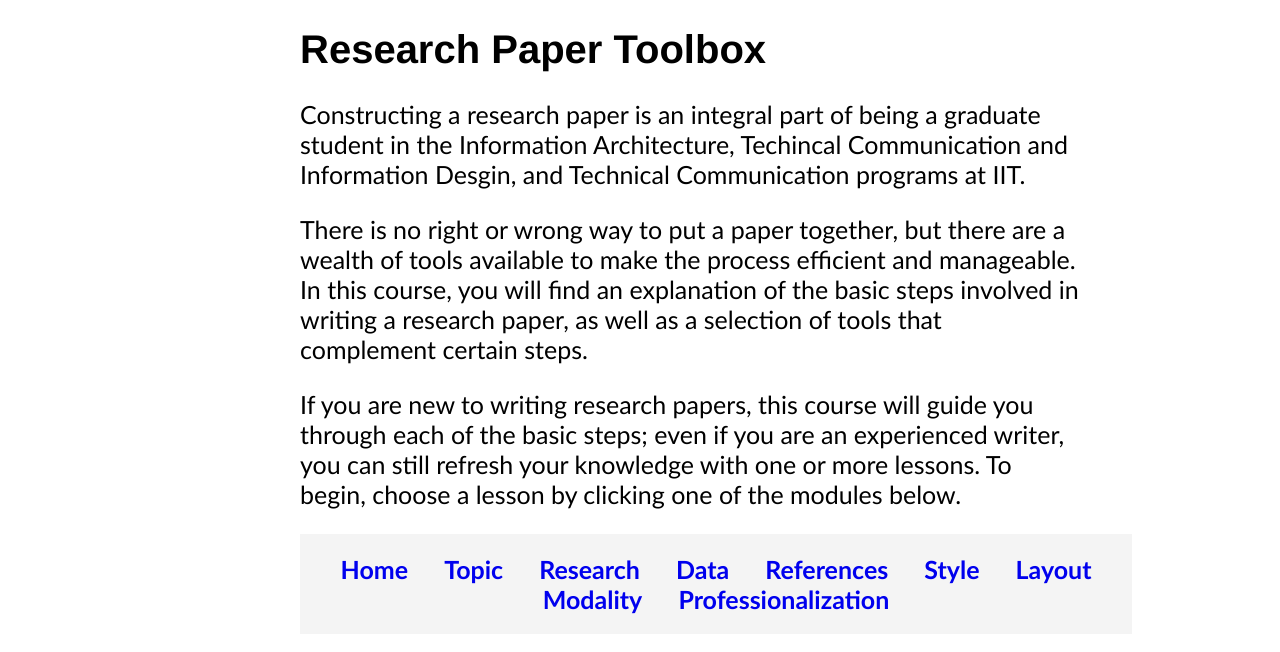
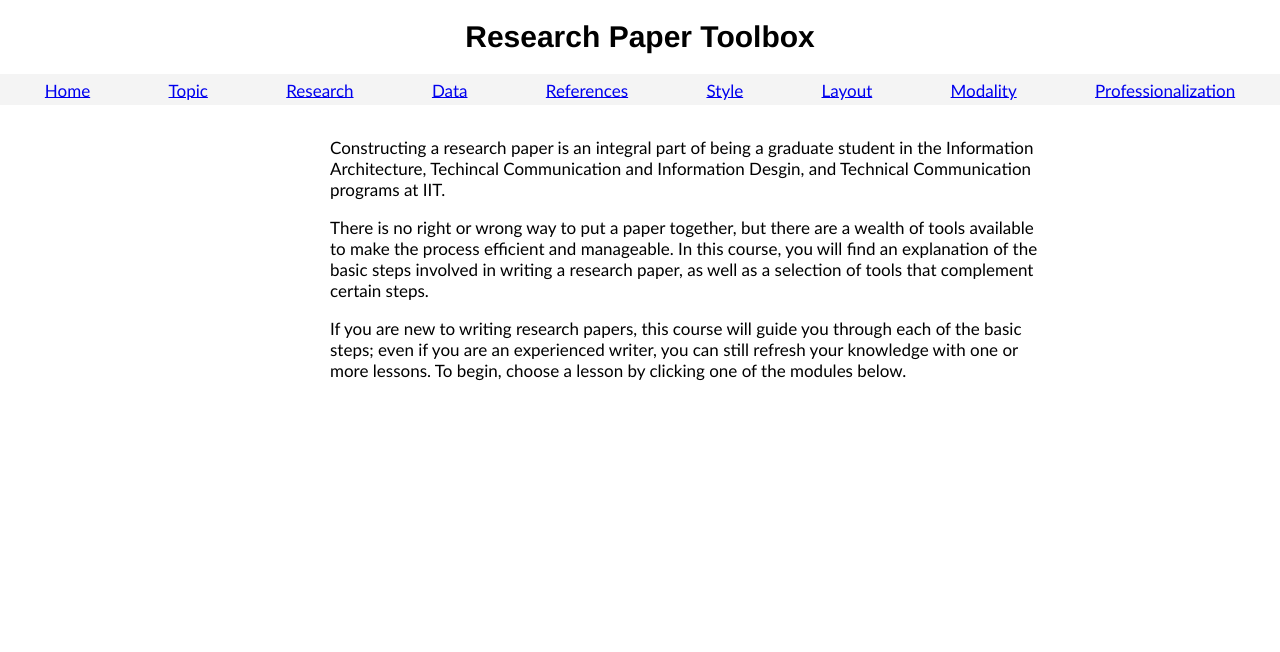
Before and after one commit to DavidKN10/COM421-project, a plain HTML site: page index.html in a window 1280 px wide. Drawn offline with Linux system fonts and the light colour scheme.

Commit message:
modified text size and nav bar

```diff
--- a/css/style.css
+++ b/css/style.css
@@ -1,37 +1,49 @@
-nav {
-  background-color: #f4f4f4;
+header {
+  position: fixed;
+  top: 0;
+  left: 0;
+  width: 100%;
+  z-index: 1000;
+  margin-left: auto;
+  margin-right: auto;
   text-align: center;
-  padding: 20px 0;
-  width: 65%;
-  position: fixed;
-  z-index: 1000;
-  display: flex;
-  align-items: center;
-  justify-content: center;
+}
+
+main {
+  position: relative;
+  top: 120px;
+  width: 720px;
+  margin-left: auto;
+  margin-right: auto;
+  font-family: "Gill Sans", sans-serif;
 }
 
 nav ul {
   list-style: none;
-  margin: 0;
-  padding: 0;
+  text-align: center;
   justify-content: center;
-  font-family: "Gill Sans", sans-serif;
+  padding-left: 0px;
+  background-color: #f4f4f4;
+  padding: 5px 0px 5px 0px;
 }
 
-nav li {
+nav ul li {
   display: inline-block;
-  margin: 0 15px;
   font-family: "Gill Sans", sans-serif;
+  margin: 0 20px;
 }
 
 nav a {
-  text-decoration: none;
-  font-weight: bold;
   font-family: "Gill Sans", sans-serif;
-  font-size: 25px;
+  padding: .5em 1em;
 }
 
-nav a:hover {
+li.active a{
+  font-family: "Gill Sans", sans-serif;
+  font-weight: 900;
+}
+
+ul li a:hover {
   text-decoration: underline;
 }
 
@@ -53,12 +65,12 @@ nav a:hover {
 }
 
 .sidenav ul {
- font-size: 18px;
+ font-size: 17px;
   font-family: "Gill Sans", sans-serif;
 }
 
 .sidenav p {
-  font-size: 20px;
+  font-size: 17px;
   font-family: "Gill Sans", sans-serif;
 }
 
@@ -68,38 +80,38 @@ body {
 }
 
 h1 {
- font-size: 40px;
+ font-size: 30px;
  font-family: Helvetica, sans-serif;
 }
 
 h2 {
- font-size: 30px;
+ font-size: 25px;
  font-family: Helvetica, sans-serif;
 }
 
 h3 {
-  font-size: 25px;
+  font-size: 20px;
   font-family: "Gill Sans", sans-serif;
 }
 
 p {
-  font-size: 25px;
+  font-size: 17px;
   font-family: "Gill Sans", sans-serif;
 }
 
 ul {
-  font-size: 25px;
+  font-size: 17px;
   font-family: "Gill Sans", sans-serif;
 }
 
 ol {
-  font-size: 25px;
+  font-size: 17px;
   font-family: "Gill Sans", sans-serif;
 }
 
 .icon {
-  width: 100px;
-  height: 100px;
+  width: 70px;
+  height: 70px;
 }
 
 .icon-container {
--- a/index.html
+++ b/index.html
@@ -9,9 +9,27 @@
   </head>
 
   <body>
+    <header>
 
     <h1>Research Paper Toolbox</h1>
 
+    <nav>
+      <ul>
+        <li><a href="index.html">Home</a></li>
+        <li><a href="placeholder.html">Topic</a></li>
+        <li><a href="research\research.html">Research</a></li>
+        <li><a href="data\data.html">Data</a></li>
+        <li><a href="placeholder.html">References</a></li>
+        <li><a href="placeholder.html">Style</a></li>
+        <li><a href="placeholder.html">Layout</a></li>
+        <li><a href="placeholder.html">Modality</a></li>
+        <li><a href="placeholder.html">Professionalization</a></li>
+      </ul>
+    </nav>
+
+    </header>
+
+    <main>
       <p>Constructing a research paper is an integral part of being a graduate student in the
       Information Architecture, Techincal Communication and Information Desgin, and Technical
       Communication programs at IIT.</p>
@@ -25,20 +43,7 @@
       of the basic steps; even if you are an experienced writer, you can still refresh your
       knowledge with one or more lessons. To begin, choose a lesson by clicking one of the
       modules below.</p>
-
-    <nav>
-      <ul>
-        <li><a href="./">Home</li>
-        <li><a href="placeholder.html">Topic</li>
-        <li><a href="research\research.html">Research</li>
-        <li><a href="data\data.html">Data</li>
-        <li><a href="placeholder.html">References</li>
-        <li><a href="placeholder.html">Style</li>
-        <li><a href="placeholder.html">Layout</li>
-        <li><a href="placeholder.html">Modality</li>
-        <li><a href="placeholder.html">Professionalization</li>
-      </ul>
-    </nav>
+    </main>
 
   </body>
 
```
Also changed, not shown: data/data.html (line endings or trailing spaces). Lines whose indentation alone changed are shown as unchanged.
